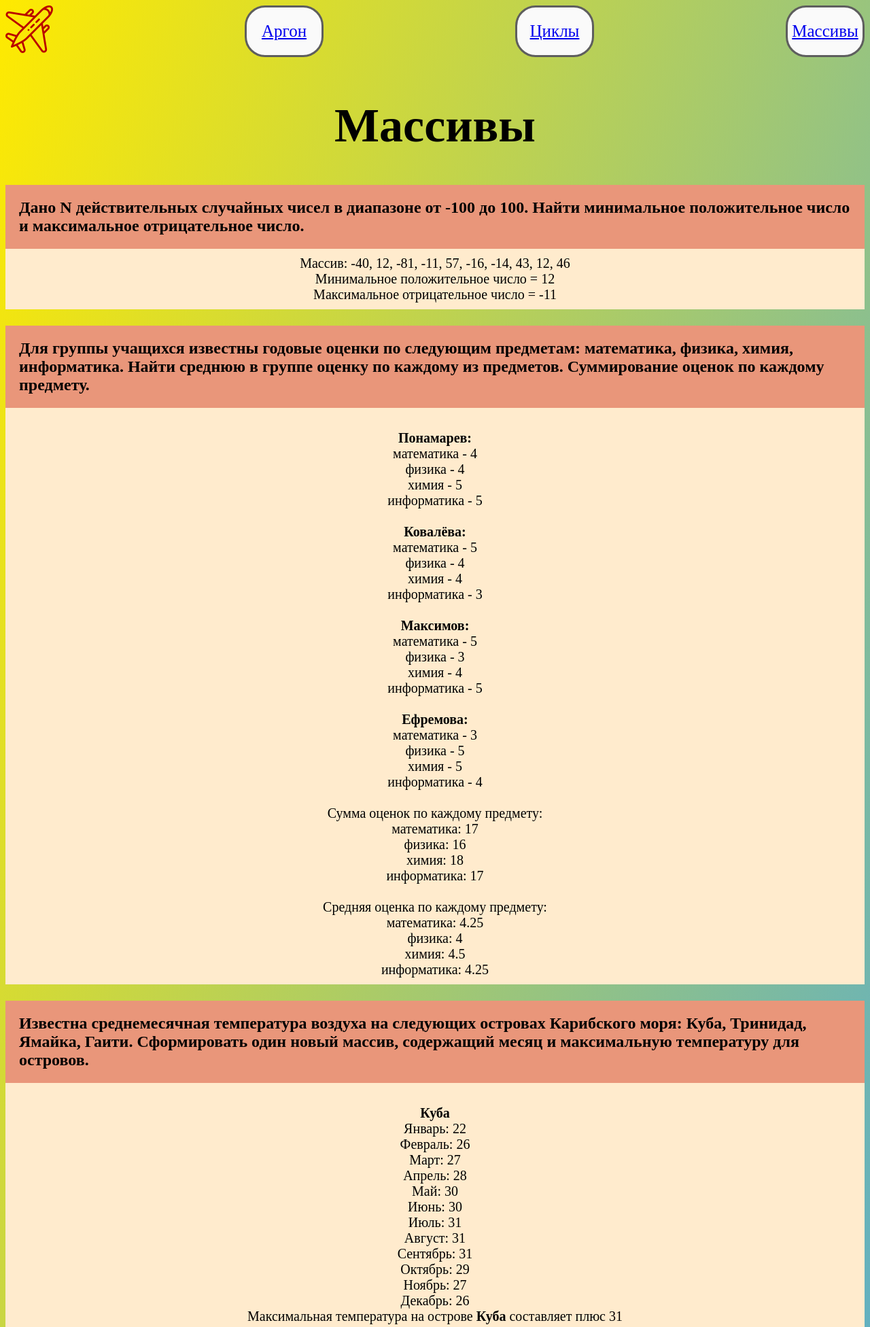
After one commit to IrinaZorina/fact18, a PHP site: page /Massivs/massivs.php in a window 1280 px wide. The commit adds this page. Shown: the top 1952 px of the page at 68% size. Run offline with PHP 8.4, Linux system fonts and the light colour scheme.

Commit message:
DZ massive

```diff
--- /dev/null
+++ b/Massivs/assets/massiv_style.css
@@ -0,0 +1,23 @@
+body {
+    background: linear-gradient(to left top, #0087facc, #ffea00);
+}
+h1{
+    font-size: 70px;
+    text-align: center;
+    vertical-align: center;
+}
+h2{
+    vertical-align: center;
+    padding: 20px;
+    margin: 1em 0 0;
+}
+.massivs_task_4, .massivs_task_5, .massivs_task_6, .massivs_task_7{
+    background-color: darksalmon;
+}
+.solution_massivs_task_4, .solution_massivs_task_5, .solution_massivs_task_6, .solution_massivs_task_7{
+    background-color: blanchedalmond;
+    font-size: 20px;
+    vertical-align: center;
+    text-align: center;
+    padding: 10px;
+}
--- /dev/null
+++ b/Massivs/massivs.php
@@ -0,0 +1,248 @@
+<!doctype html>
+<html lang="en">
+<head>
+    <meta charset="UTF-8">
+    <meta name="viewport"
+          content="width=device-width, user-scalable=no, initial-scale=1.0, maximum-scale=1.0, minimum-scale=1.0">
+    <meta http-equiv="X-UA-Compatible" content="ie=edge">
+    <link rel="stylesheet" href="assets/massiv_style.css">
+    <link rel="stylesheet" href="../header/assets/header_style.css">
+    <link rel="stylesheet" href="../footer/assets/footer_style.css">
+    <title>Document</title>
+</head>
+<body>
+<?php
+include "../header/header.php";
+?>
+<main>
+<h1>Массивы</h1>
+    <div class="massivs_task_4">
+        <h2>Дано N действительных случайных чисел в диапазоне от -100 до 100.
+        Найти минимальное положительное число и максимальное отрицательное число.</h2>
+    </div>
+    <div class="solution_massivs_task_4">
+        <?php
+        $N = 10;
+        $randomArray = [];
+        for ($i = 0; $i < $N; $i++){
+            $randomArray[] = mt_rand(-100, 100);
+        }
+        echo "Массив: " . implode(', ', $randomArray);
+
+        $minPositive = 0;
+        $maxNegative = 0;
+
+        foreach ($randomArray as $value){
+            if ($value > 0 && ($minPositive === 0 || $value < $minPositive)){
+                $minPositive = $value;
+            }
+            if ($value < 0 && ($maxNegative === 0 || $value > $maxNegative)){
+                $maxNegative = $value;
+            }
+        }
+
+        echo '<br>';
+        echo "Минимальное положительное число = " . $minPositive;
+        echo '<br>';
+        echo "Максимальное отрицательное число = " . $maxNegative;
+        ?>
+    </div>
+    <div class="massivs_task_5">
+        <h2>Для группы учащихся известны годовые оценки по следующим предметам:
+            математика, физика, химия, информатика.
+            Найти среднюю в группе оценку по каждому из предметов.
+            Суммирование оценок по каждому предмету.</h2>
+    </div>
+    <div class="solution_massivs_task_5">
+        <?php
+        $grades = [
+            'Понамарев' => [
+                'математика' => 4,
+                'физика' => 4,
+                'химия' => 5,
+                'информатика' => 5
+            ],
+            'Ковалёва' => [
+                'математика' => 5,
+                'физика' => 4,
+                'химия' => 4,
+                'информатика' => 3
+            ],
+            'Максимов' => [
+                'математика' => 5,
+                'физика' => 3,
+                'химия' => 4,
+                'информатика' => 5
+            ],
+            'Ефремова' => [
+                'математика' => 3,
+                'физика' => 5,
+                'химия' => 5,
+                'информатика' => 4
+            ]
+        ];
+        foreach ($grades as $student => $studentGrades){
+            echo "<br><b>$student:</b><br>";
+
+            foreach ($studentGrades as $subject => $grade){
+                echo "$subject - $grade<br>";
+            }
+        }
+
+        $sumGrades = [
+            'математика' => 0,
+            'физика' => 0,
+            'химия' => 0,
+            'информатика' => 0
+        ];
+
+        foreach ($grades as $student => $studentGrades){
+            $sumGrades['математика'] += $studentGrades['математика'];
+            $sumGrades['физика'] += $studentGrades['физика'];
+            $sumGrades['химия'] += $studentGrades['химия'];
+            $sumGrades['информатика'] += $studentGrades['информатика'];
+        }
+        echo "<br>Сумма оценок по каждому предмету:";
+        foreach ($sumGrades as $subject => $total){
+            echo "<br>$subject: $total";
+        }
+
+        $quantityStudent = count($grades);
+
+        $averageGrades = [];
+        foreach ($sumGrades as $subject => $total){
+            $averageGrades[$subject] = $total / $quantityStudent;
+        }
+        echo '<br>';
+        echo "<br>Средняя оценка по каждому предмету:";
+        foreach ($averageGrades as $subject => $average){
+            echo "<br>$subject: " . round($average, 2);
+        }
+        ?>
+    </div>
+    <div class="massivs_task_6">
+        <h2>Известна среднемесячная температура воздуха на следующих островах Карибского моря:
+            Куба, Тринидад, Ямайка, Гаити.
+            Сформировать один новый массив, содержащий месяц и максимальную температуру для островов.</h2>
+    </div>
+    <div class="solution_massivs_task_6">
+        <?php
+        $averageMonthly = [
+            'Куба' => [
+                'Январь' => 22,
+                'Февраль' => 26,
+                'Март' => 27,
+                'Апрель' => 28,
+                'Май' => 30,
+                'Июнь' => 30,
+                'Июль' => 31,
+                'Август' => 31,
+                'Сентябрь' => 31,
+                'Октябрь' => 29,
+                'Ноябрь' => 27,
+                'Декабрь' => 26
+            ],
+            'Тринидад' => [
+                'Январь' => 30,
+                'Февраль' => 29,
+                'Март' => 29,
+                'Апрель' => 29,
+                'Май' => 28,
+                'Июнь' => 28,
+                'Июль' => 28,
+                'Август' => 31,
+                'Сентябрь' => 34,
+                'Октябрь' => 34,
+                'Ноябрь' => 32,
+                'Декабрь' => 31
+            ],
+            'Ямайка' => [
+                'Январь' => 27,
+                'Февраль' => 27,
+                'Март' => 27,
+                'Апрель' => 28,
+                'Май' => 29,
+                'Июнь' => 29,
+                'Июль' => 30,
+                'Август' => 30,
+                'Сентябрь' => 30,
+                'Октябрь' => 31,
+                'Ноябрь' => 31,
+                'Декабрь' => 30
+            ],
+            'Гаити' => [
+                'Январь' => 29,
+                'Февраль' => 29,
+                'Март' => 30,
+                'Апрель' => 30,
+                'Май' => 30,
+                'Июнь' => 31,
+                'Июль' => 32,
+                'Август' => 32,
+                'Сентябрь' => 31,
+                'Октябрь' => 31,
+                'Ноябрь' => 30,
+                'Декабрь' => 29
+            ]
+        ];
+        foreach ($averageMonthly as $island => $average){
+            echo "<br><b>$island</b><br>";
+
+            $maxTemperature = 0;
+
+            foreach ($average as $month => $temperature){
+                echo "$month: $temperature<br>";
+                if ($temperature > $maxTemperature){
+                    $maxTemperature = $temperature;
+                }
+            }
+            echo "Максимальная температура на острове <b>$island</b> составляет плюс $maxTemperature <br>";
+        }
+        ?>
+    </div>
+    <div class="massivs_task_7">
+        <h2>Дан двумерный массив из 5 строк и 6 столбцов.
+            Определить для каждого четного столбца максимальный элемент.
+            Найти произведение этих элементов.</h2>
+    </div>
+    <div class="solution_massivs_task_7">
+        <?php
+        $matrix = [
+            [2, 1, 3, 5, 4, 7],
+            [9, 2, 3, 4, 9, 6],
+            [7, 5, 9, 2, 7, 1],
+            [4, 4, 5, 7, 3, 6],
+            [2, 2, 2, 3, 3, 8]
+        ];
+        foreach ($matrix as $row){
+            foreach ($row as $value){
+                echo $value . " ";
+            }
+            echo "<br>";
+        }
+        $columnCount = count($matrix[1]);
+
+        $maxValues = [];
+
+        for ($column = 0; $column < $columnCount; $column++){
+            if ($column % 2 !== 0){
+                $maxValue = 0;
+                foreach ($matrix as $row){
+                    if ($row[$column] > $maxValue){
+                        $maxValue = $row[$column];
+                    }
+                }
+                $maxValues[$column] = $maxValue;
+            }
+        }
+        foreach ($maxValues as $column => $maxVal) {
+            echo "<br>Максимальное значение в столбце №" . ($column + 1) . " равен $maxVal";
+        }
+        ?>
+    </div>
+</main>
+<?php
+include "../footer/footer.php";
+?>
+</body>
+</html>
--- a/header/assets/header_style.css
+++ b/header/assets/header_style.css
@@ -8,11 +8,11 @@ header{
     width: 70px;
     background-image: url("image/Airplane.png");
 }
-.argon, .cycles{
+.argon, .cycles, .massive{
     background-color: #fafafa;
     height: 70px;
-    width: 100px;
-    font-size: 30px;
+    width: 110px;
+    font-size: 25px;
     text-align: center;
     border: #5e5e5e solid;
     border-radius: 30px;
--- a/header/header.php
+++ b/header/header.php
@@ -8,4 +8,7 @@
     <div class="cycles">
         <a href="http://potysevsite/Cycles/cycles.php" class="cycles_text">Циклы</a>
     </div>
+    <div class="massive">
+        <a href="http://potysevsite/Massivs/massivs.php" class="massive_text">Массивы</a>
+    </div>
 </header>
```
Also changed, not shown: README.md (deleted).
